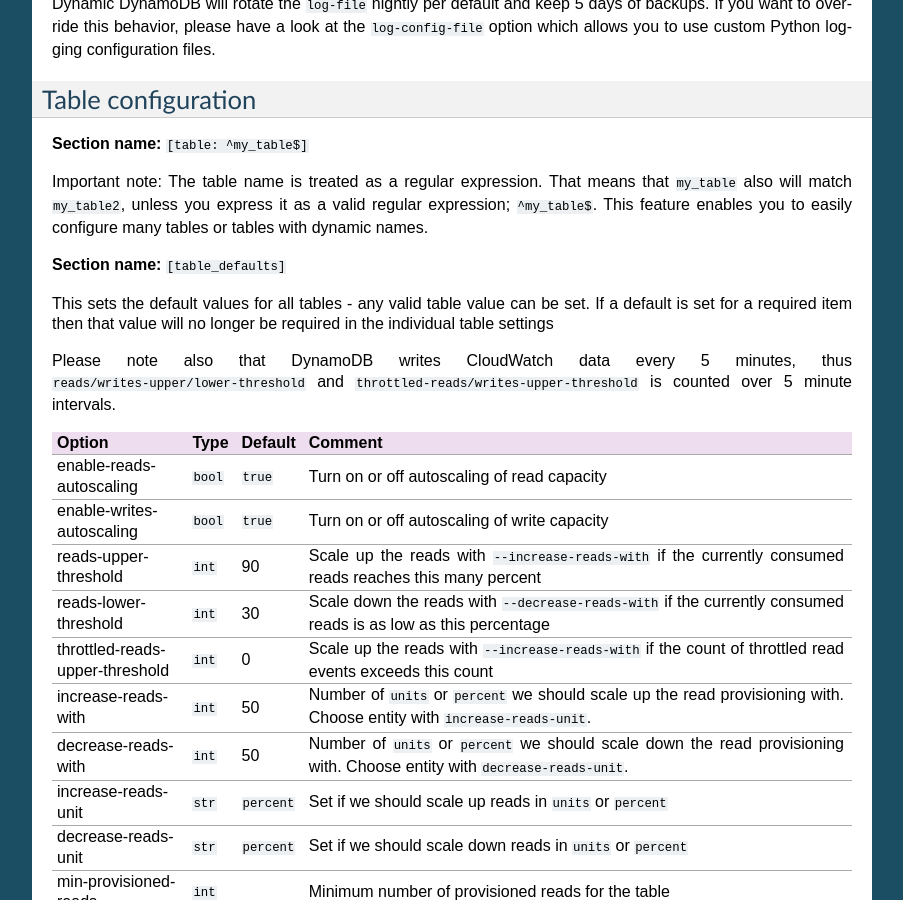
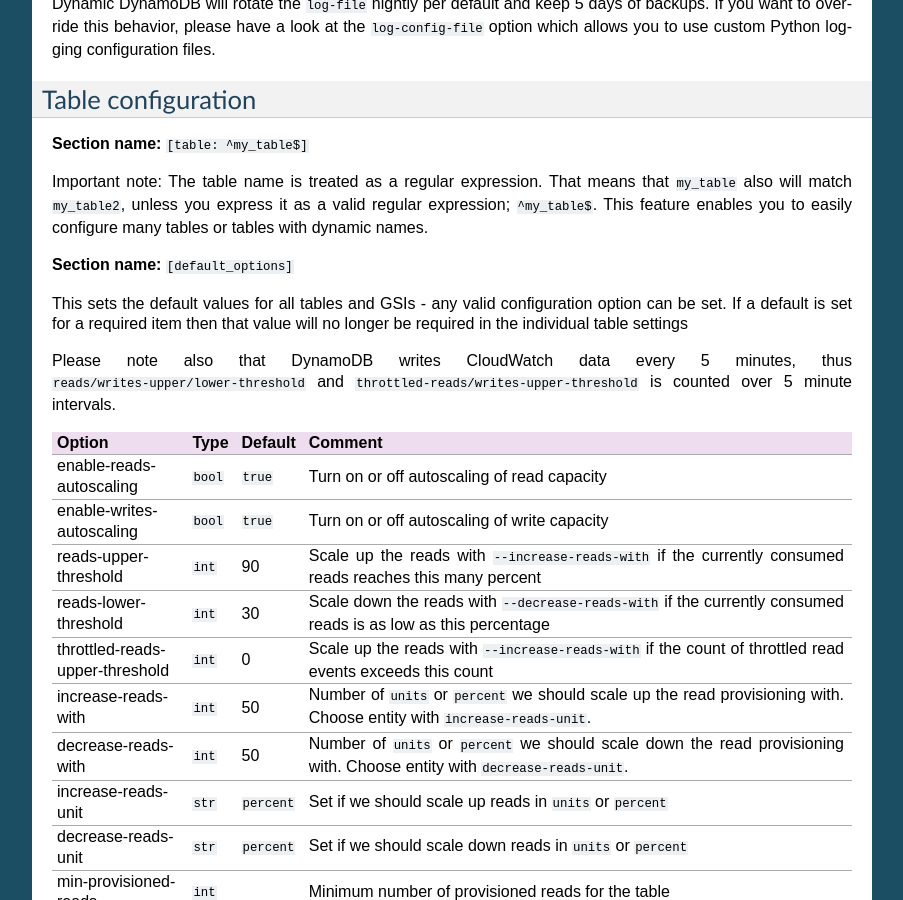
Before and after one commit to sebdah/dynamic-dynamodb, a Sphinx documentation site: the page built from docs/configuration_options.rst, in a window 1280 px wide and 900 px high, scrolled down 487 px. Shown: the whole window, without its empty margins (198-1101 px from the left). Built offline with Sphinx 7.4.7, drawn with Linux system fonts in a browser that asks for light colours; some of the changed text lies outside the part shown.

Commit message:
Changed table_defaults to default_options #181

```diff
--- a/docs/configuration_options.rst
+++ b/docs/configuration_options.rst
@@ -41,9 +41,9 @@
 
 Important note: The table name is treated as a regular expression. That means that ``my_table`` also will match ``my_table2``, unless you express it as a valid regular expression; ``^my_table$``. This feature enables you to easily configure many tables or tables with dynamic names.
 
-**Section name:** ``[table_defaults]``
+**Section name:** ``[default_options]``
 
-This sets the default values for all tables - any valid table value can be set.   If a default is set for a required item then that value will no longer be required in the individual table settings
+This sets the default values for all tables and GSIs - any valid configuration option can be set. If a default is set for a required item then that value will no longer be required in the individual table settings
 
 Please note also that DynamoDB writes CloudWatch data every 5 minutes, thus ``reads/writes-upper/lower-threshold`` and ``throttled-reads/writes-upper-threshold`` is counted over 5 minute intervals.
 
@@ -91,6 +91,10 @@
 
 The ``table:`` section after ``gsi:`` **must** match with an existing ``table:`` section.
 
+**Section name:** ``[default_options]``
+
+This sets the default values for all tables and GSIs - any valid configuration option can be set. If a default is set for a required item then that value will no longer be required in the individual table settings
+
 Please note also that DynamoDB writes CloudWatch data every 5 minutes, thus ``reads/writes-upper/lower-threshold`` and ``throttled-reads/writes-upper-threshold`` is counted over 5 minute intervals.
 
 ========================================== ======== ============= ==========================================
--- a/example-dynamic-dynamodb.conf
+++ b/example-dynamic-dynamodb.conf
@@ -27,7 +27,7 @@
 # log-config-file: /path/to/logging.conf
 
 
-[table_defaults]
+[default_options]
 #
 # Any valid configuration for the table: configuration can be used here and will be used as the default
 # if not set for a table
```
Also changed, not shown: 1 other file.
